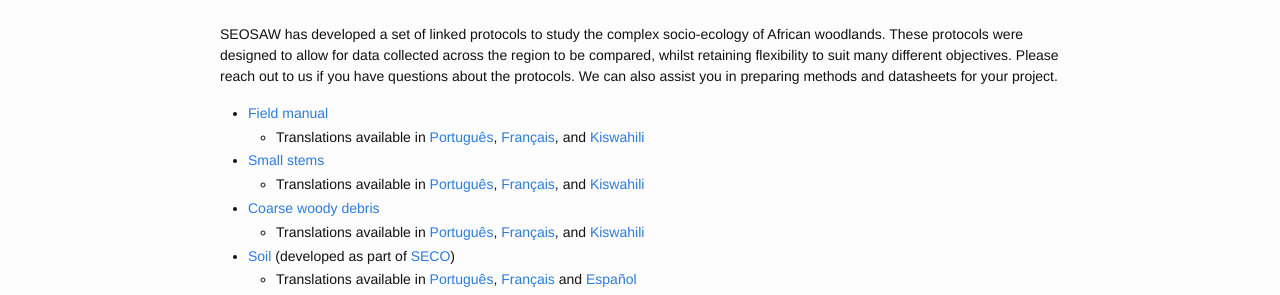
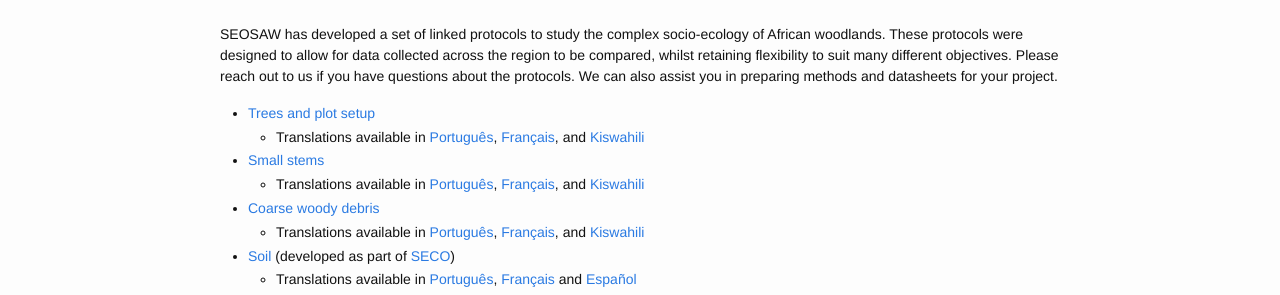
Before and after one commit to seosaw/seosaw.github.io, a Jekyll site: the page built from manuals.md, in a window 1280 px wide. Shown: the part 502-797 px from the top of the page. Built offline with Jekyll 4.4.1, drawn with Linux system fonts in a browser that asks for light colours; nearby versions of some CDN libraries.

Commit message:
Minor edits: - Fixed Justice's link - Renames field manual to "tree and plot setup"

```diff
--- a/manuals.md
+++ b/manuals.md
@@ -7,7 +7,7 @@
 
 SEOSAW has developed a set of linked protocols to study the complex socio-ecology of African woodlands. These protocols were designed to allow for data collected across the region to be compared, whilst retaining flexibility to suit many different objectives. Please reach out to us if you have questions about the protocols.  We can also assist you in preparing methods and datasheets for your project.
 
-* [Field manual][1]
+* [Trees and plot setup][1]
 	* Translations available in [Português][1a], [Français][1b], and [Kiswahili][1c]
 * [Small stems][2]
     * Translations available in [Português][2a], [Français][2b], and [Kiswahili][2c]
```
Also changed, not shown: people.md (+1 -1 lines).
